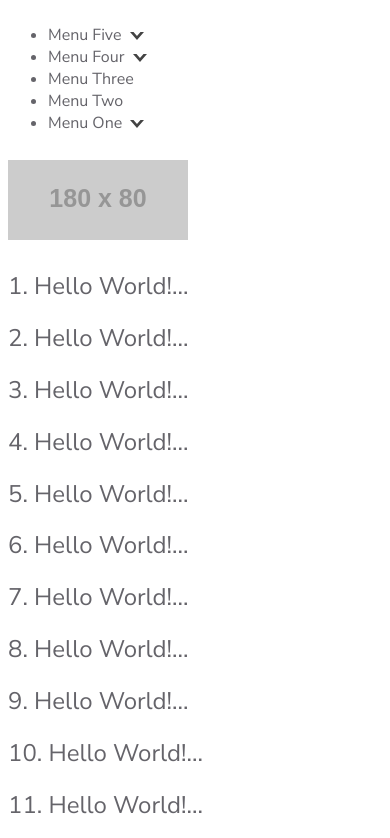
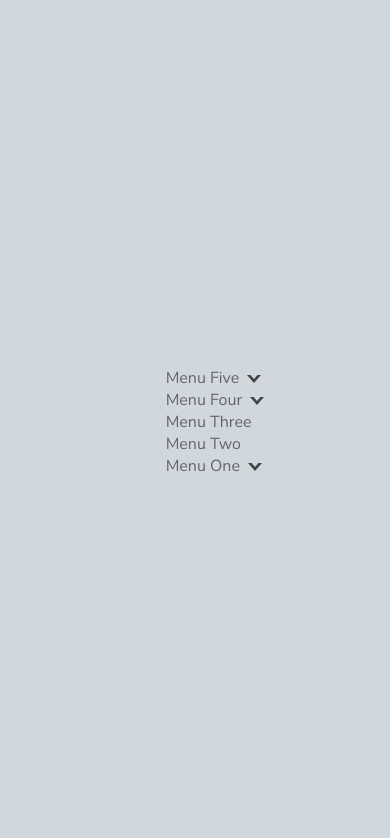
Before and after one commit to hsnyc/playground, a website: page nav/index.html in a window 390 px wide. Shown: the top 838 px of the page. Drawn offline with Linux system fonts and the light colour scheme; placeholder pictures from the web are drawn by us.

Commit message:
mobile menu build - styles.

```diff
--- a/nav/css/style.css
+++ b/nav/css/style.css
@@ -17,6 +17,7 @@
 body {
   font-family: "Nunito Sans", monospace;
   color: #65646A;
+  margin: 0;
   /* padding: 20px;  */
 }
 
@@ -90,7 +91,8 @@ nav {
   padding: 20px;
 }
 
-.nav-menu li:hover {
+.nav-menu li:hover,
+.mobile-menu li:hover {
   cursor: pointer;
 }
 
@@ -144,6 +146,26 @@ nav {
   transform: translate(0px, 20px);
 }
 
+/*==== Mobile Menu ====*/
+#flyout-menu {
+  display: flex;
+  flex-flow: row nowrap;
+  justify-content: center;
+  align-items: center;
+  width: 100vw;
+  height: 100vh;
+  background-color: #d0d8dd;
+  position: fixed;
+  top: 0;
+  left: 0;
+  /* transform: translate3d(100vw, 0, 0); */
+  transition: transform .3s cubic-bezier(0, .52, 0, 1);
+}
+
+#flyout-menu .mobile-menu {
+  list-style: none;
+}
+
 /*==== FOOTER ====*/
 footer {
   flex: 0 1 auto;
```
